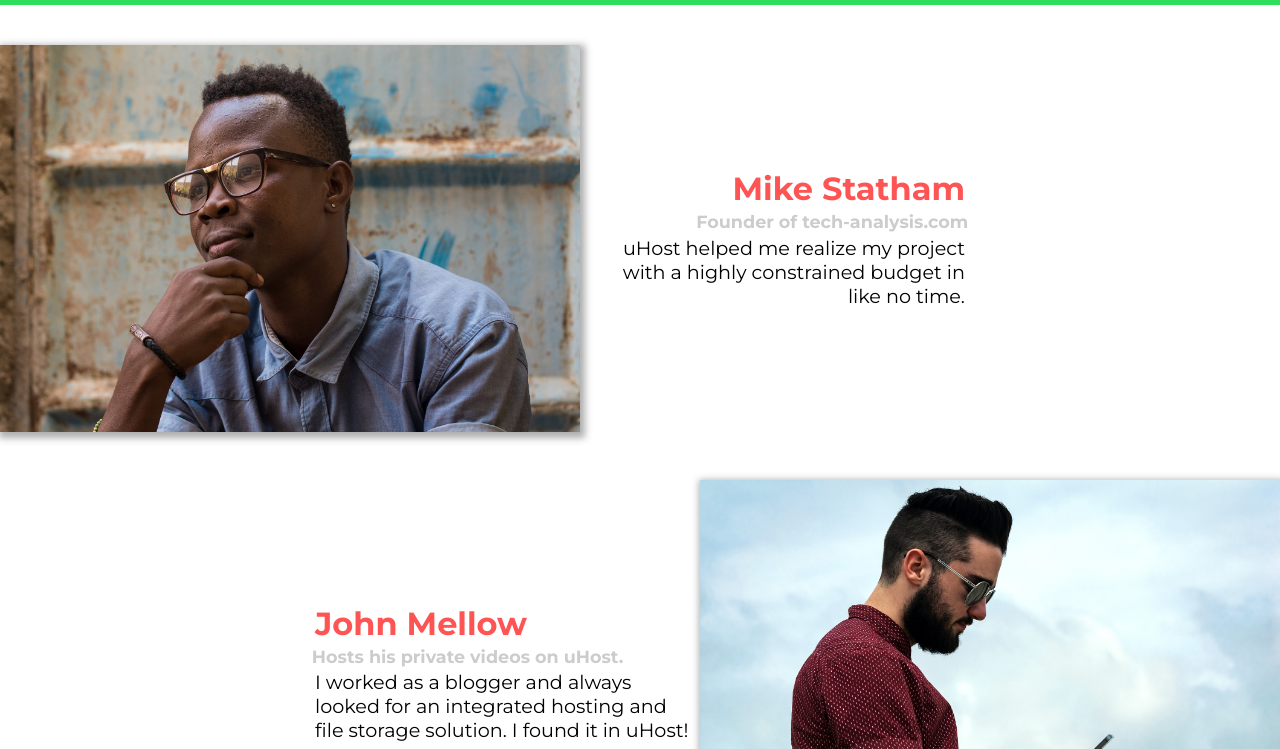
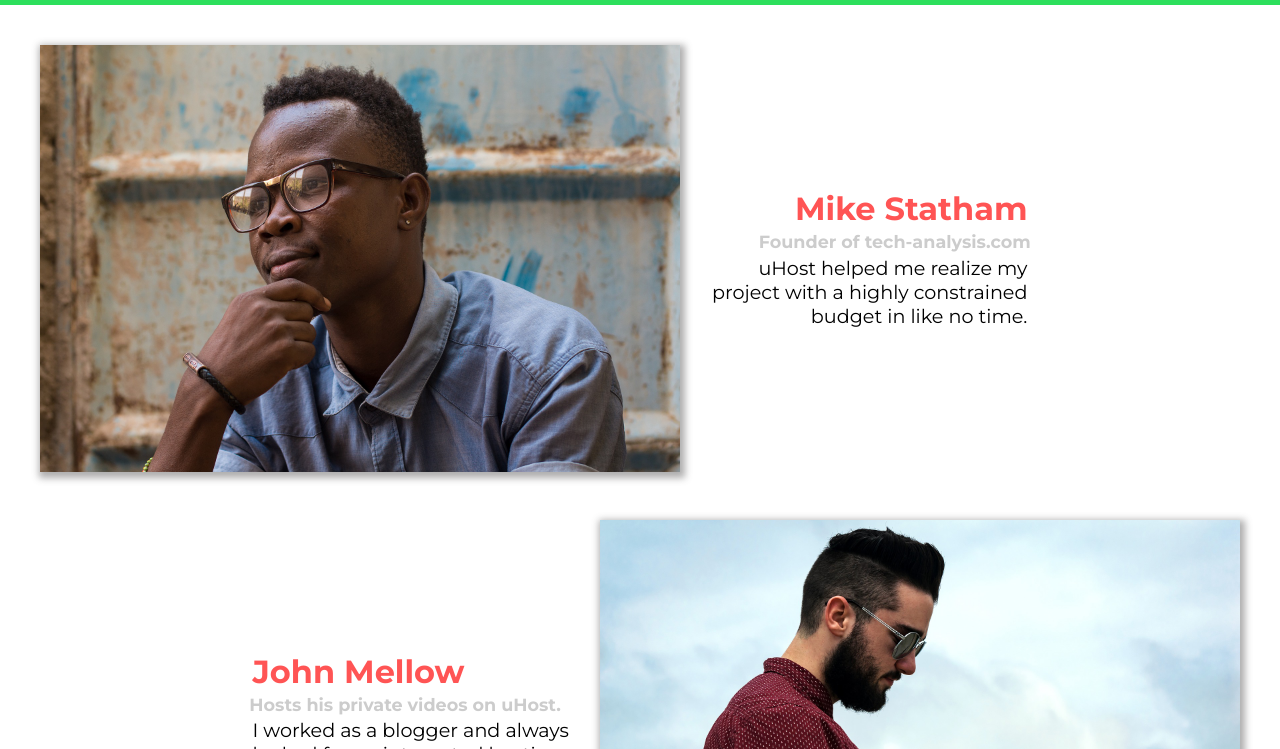
Before and after one commit to Gabriel-A-Rocha/css-bootcamp, a plain HTML site: page customers/index.html in a window 1280 px wide. Shown: the part 51-800 px from the top of the page. Drawn offline with Linux system fonts and the light colour scheme.

Commit message:
Add media queries to customers page

```diff
--- a/customers/customers.css
+++ b/customers/customers.css
@@ -1,23 +1,16 @@
 .testimonial {
   font-size: 1.2rem;
-  margin: 3rem 0;
 }
 
 .testimonial:first-of-type {
   margin-top: 6rem;
 }
 
-.testimonial__list {
-  width: 80%;
-  margin: auto;
-}
-
 .testimonial__image-container {
-  display: inline-block;
-  width: 65%;
-  min-width: 350px;
-  max-width: 580px;
-  vertical-align: middle;
+  display: block;
+  width: 100%;
+  min-width: 20rem;
+  max-width: 40rem;
   box-shadow: 2px 3px 7px 3px rgba(85, 83, 83, 0.473);
 }
 
@@ -28,10 +21,8 @@
 
 .testimonial__info {
   text-align: right;
-  padding: 0.9px;
-  display: inline-block;
-  vertical-align: middle;
-  width: 30%;
+  padding: 0.9rem;
+  display: block;
 }
 
 #customer-2.testimonial {
@@ -67,3 +58,23 @@
 .testimonial__text {
   margin: 0.2rem;
 }
+
+@media (min-width: 40rem) {
+  .testimonial {
+    margin: 3rem auto;
+    max-width: 75rem;
+  }
+
+  .testimonial__image-container {
+    display: inline-block;
+    vertical-align: middle;
+    max-width: 40rem;
+    width: 66%;
+  }
+
+  .testimonial__info {
+    display: inline-block;
+    vertical-align: middle;
+    width: 30%;
+  }
+}
--- a/customers/index.html
+++ b/customers/index.html
@@ -73,7 +73,7 @@
               class="testimonial__image"
             />
           </div>
-          <div class="testimonial__info testimonial__list">
+          <div class="testimonial__info">
             <h1 class="testimonial__name">Mike Statham</h1>
             <h2 class="testimonial__subtitle">
               Founder of
```
